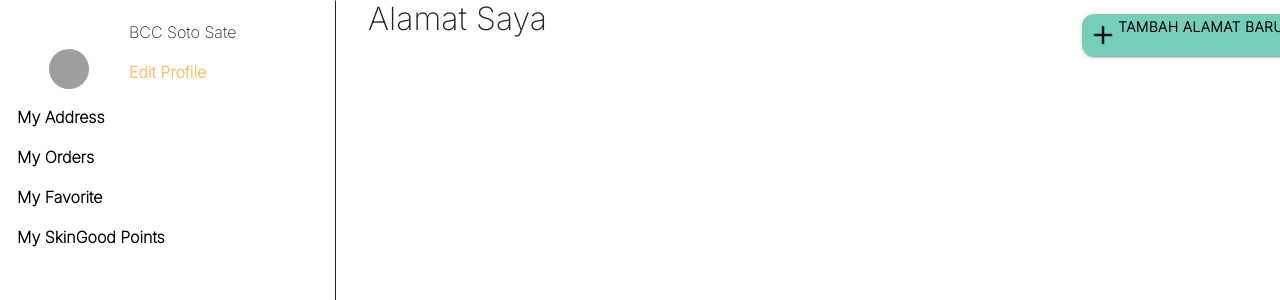
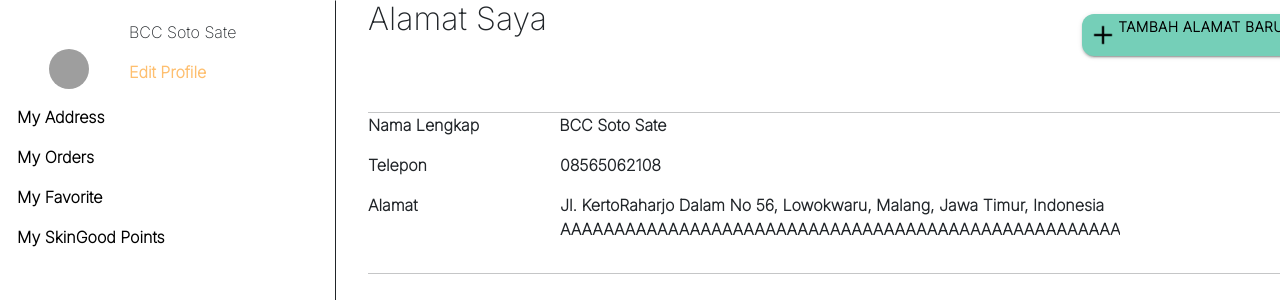
Before and after one commit to VinncentWong/SkinGood-FE, a React (Create React App) app: page /myaddress in a window 1280 px wide. Shown: the top 300 px of the page. Built offline with nearby package versions, Linux system fonts and the light colour scheme; grey boxes are pictures that could not be loaded; the HTML template or start-up script is replaced by a standard one.

Commit message:
add new implementation to index.css and card

```diff
--- a/src/Components/Card/AddressCard.tsx
+++ b/src/Components/Card/AddressCard.tsx
@@ -1,3 +1,4 @@
+import { Divider } from "@mui/material";
 import { ButtonComponent } from "../Button/ButtonComponent"
 
 const plusLogo = require("../../Assets/black-plus.png");
@@ -7,6 +8,27 @@ export const AddressCard = (): JSX.Element => {
         <div id = "address-card">
             <h2>Alamat Saya</h2>
             <ButtonComponent id="tambah-alamat-baru" className="" handler={undefined as any} variant="contained"><Content></Content></ButtonComponent>
+            <div id = "user-address-content">
+                <Divider></Divider>
+                <div className = "container-address-user">
+                    <div className = "content-address">
+                        <p>Nama Lengkap</p>
+                        <p>BCC Soto Sate</p>
+                    </div>
+                    <div className="content-address">
+                        <p>Telepon</p>
+                        <p id = "phone-address-value">08565062108</p>
+                    </div>
+                    <div className="content-address" id = "address-card-container">
+                        <p>Alamat</p>
+                        <p id = "address-address-value">Jl. KertoRaharjo Dalam No 56, Lowokwaru, Malang, Jawa Timur, Indonesia AAAAAAAAAAAAAAAAAAAAAAAAAAAAAAAAAAAAAAAAAAAAAAAAAAAAAAAAAAAAAAAAAAAAAAAAAAAAAAAAAAAAAAAAAAAAAAAAAAAAAAAAAAAAAAAAAAAAAAAAAAAAAAAAAAAAAAAAAAAAAAAAAAAAAAAAAAAAAAAAAAAAAAAAAAA</p>
+                    </div>
+                    <div>
+                        <p className = "one">1</p>
+                    </div>
+                </div>
+                <Divider></Divider>
+            </div>
         </div>
     )
 }
--- a/src/index.css
+++ b/src/index.css
@@ -932,3 +932,37 @@ a{
   color: black;
   font-weight: bolder;
 }
+
+#user-address-content{
+  position: absolute;
+  top: 7em;
+  width: 60em;
+}
+
+.content-address{
+  display: flex;
+  flex-direction: 10px;
+  gap: 5em;
+  font-weight: bolder;
+}
+
+#phone-address-value{
+  position: absolute;
+  left: 12em;
+}
+
+#address-address-value{
+  position: absolute;
+  left: 12em;
+  white-space: initial;
+  width: 35em;
+  height: 5em;
+  overflow: hidden;
+}
+
+#address-card-container{
+  white-space: normal
+}
+.one{
+  color: white;
+}
```
